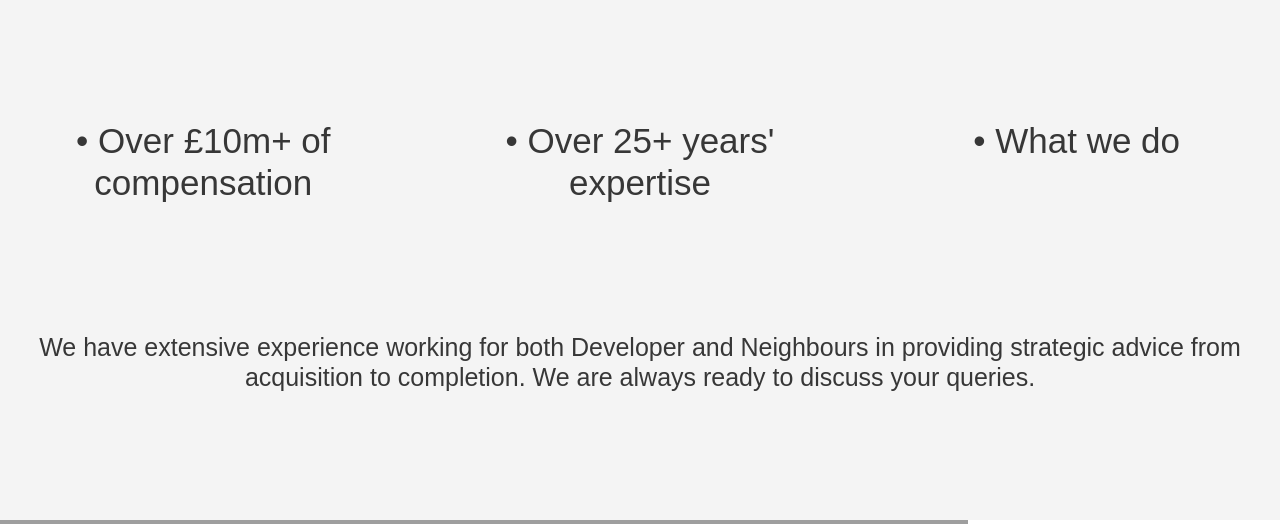
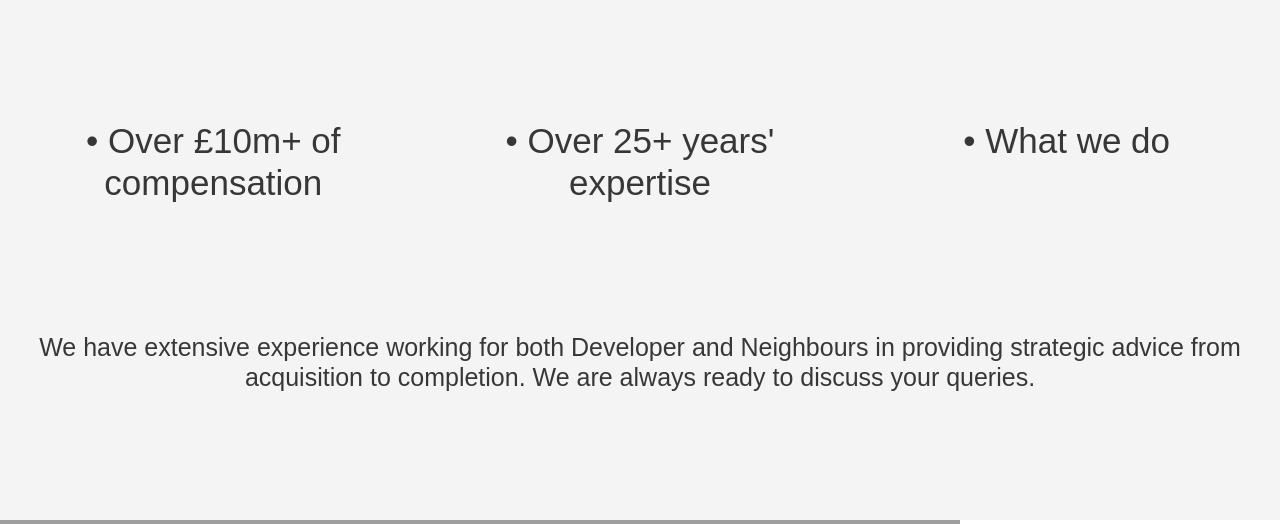
Before and after one commit to arindam8/awh, a Django app: page /home/ in a window 1280 px wide. Shown: the part 580-1104 px from the top of the page. Run offline with Django 3.2, Linux system fonts and the light colour scheme; some libraries are stand-ins or nearby versions; some web fonts are replaced; grey boxes are pictures that could not be loaded.

Commit message:
general apperance changes

```diff
--- a/awh_build/home/templates/home/base.html
+++ b/awh_build/home/templates/home/base.html
@@ -109,6 +109,7 @@
     </div>
 
     <!--Body-->
+    <div class="container-fluid">
         <div>
             <!--facts row-->
             <div class="row">
@@ -158,9 +159,11 @@
                 </div>
             </div>
         </div>
+    </div>
 
     <!--Footer-->
     <footer class="footer">
+        <div class="container-fluid">
             <!--row-->
             <div class="row">
                 <!--col-->
@@ -199,6 +202,7 @@
             <div class="row">
                 <p class="footer_copy" >Copyright © 1995 - 2018 Anderson Wilde & Harris. All rights reserved</p>
             </div>
+        </div>
     </footer>
 
 
```
Lines whose indentation alone changed are shown as unchanged.
